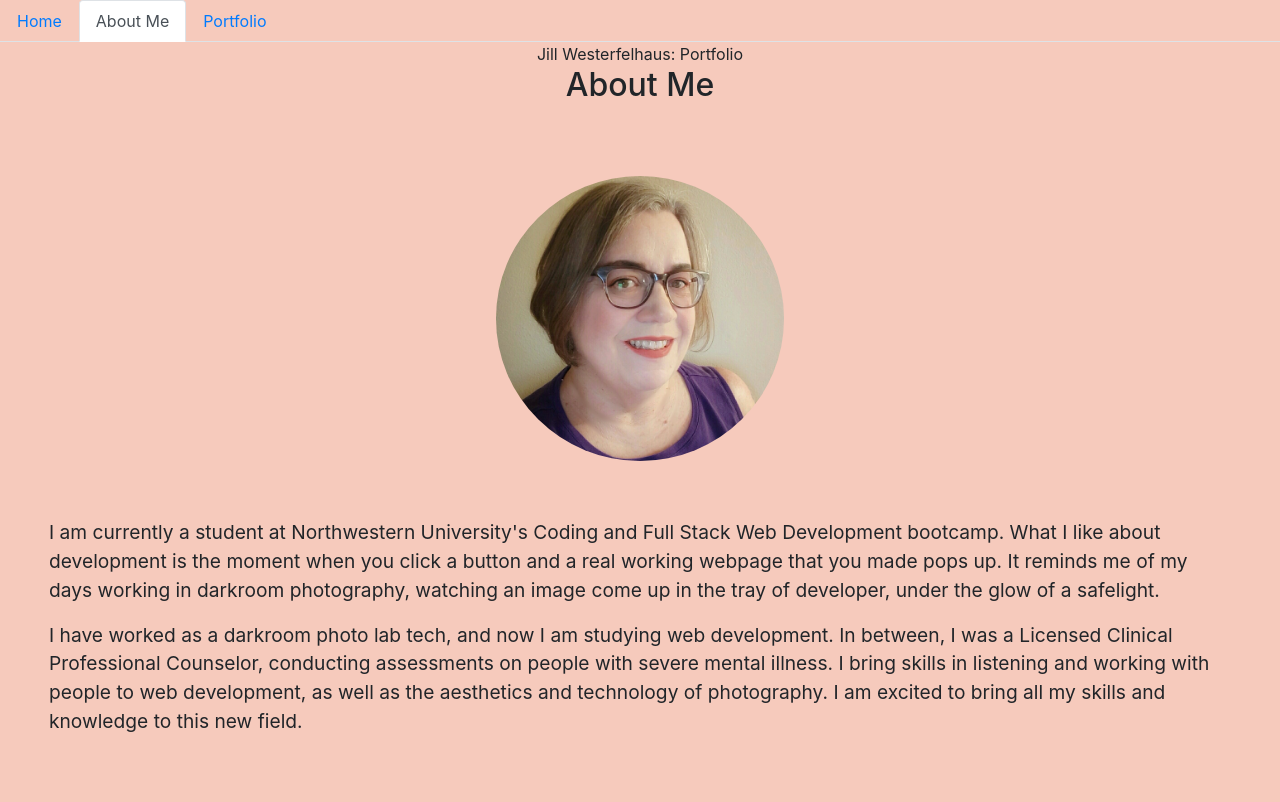
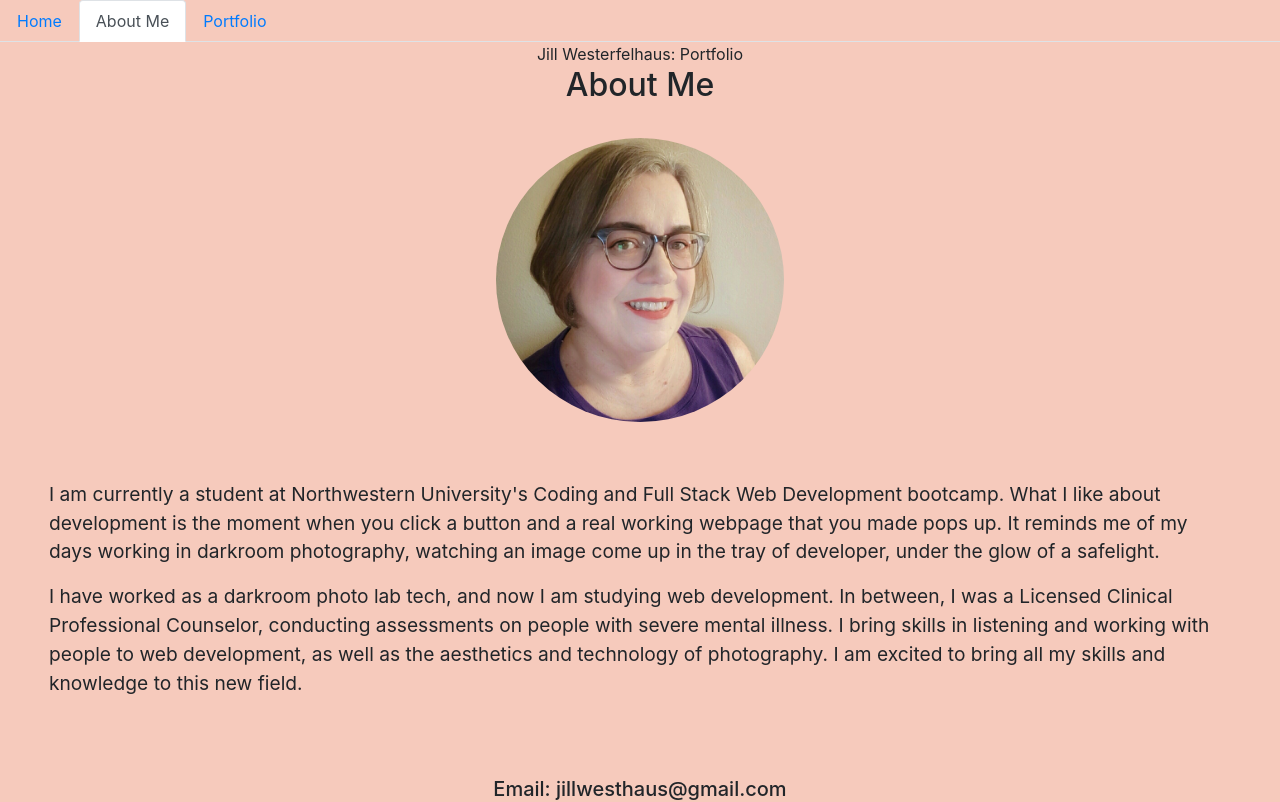
Before and after one commit to JIllWesterfelhaus/ReactPortfolio, a React (Create React App) app in the folder portfolio/: page /about in a window 1280 px wide. Shown: the top 802 px of the page. Built offline with nearby package versions, Linux system fonts and the light colour scheme.

Commit message:
adjusted padding on About Me

```diff
--- a/portfolio/src/index.css
+++ b/portfolio/src/index.css
@@ -52,7 +52,10 @@ h3 {
 
 .aboutMe {
 font-size: 1.2em;
-padding: 5%;
+padding-top: 2%;
+padding-bottom: 5%;
+padding-left: 5%;
+padding-right: 5%;
 }
 
   @media only screen and (max-width: 660px) {
```
